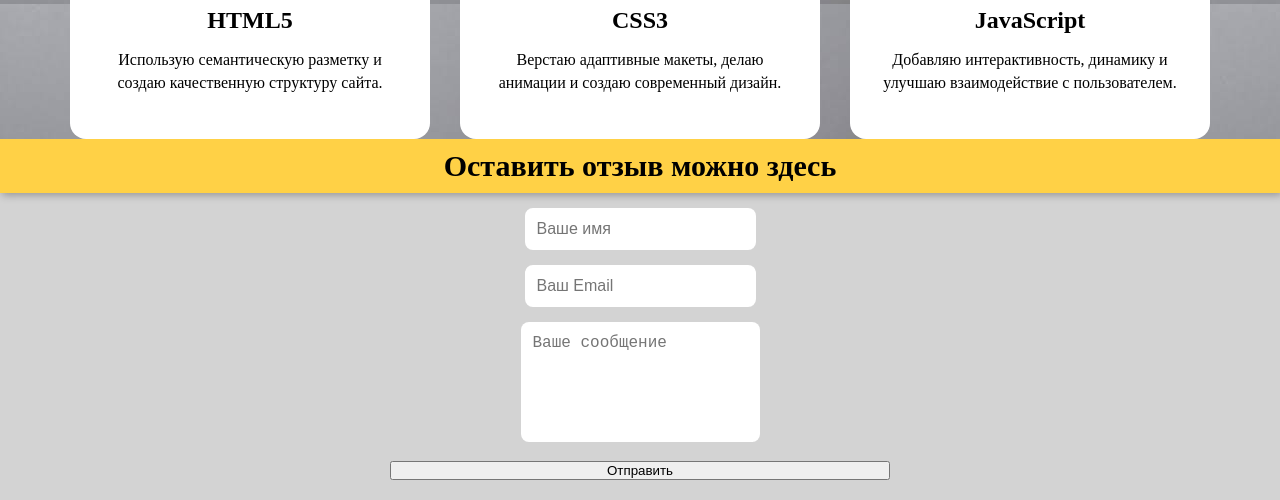
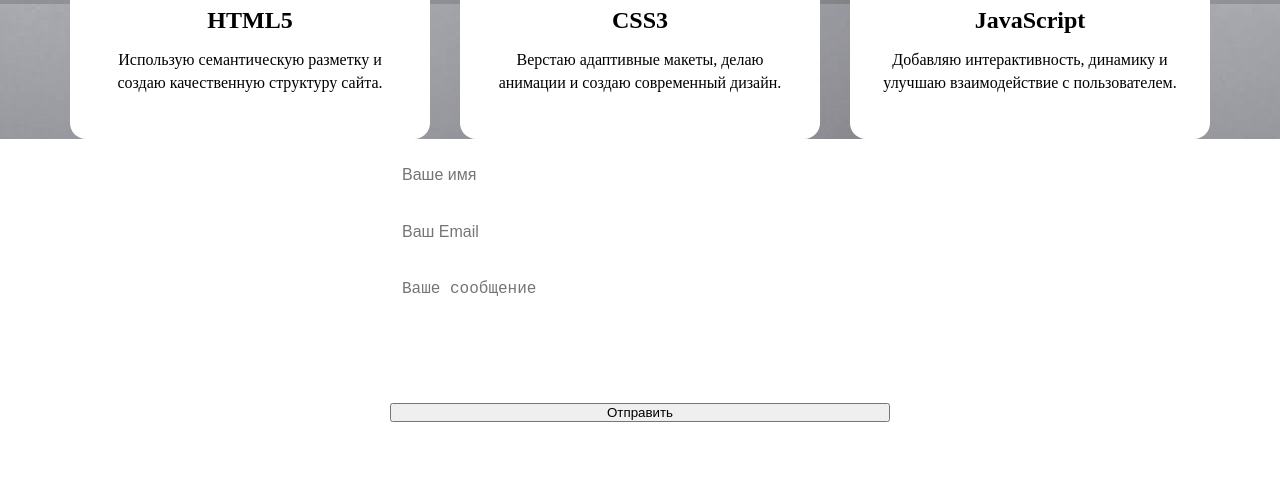
Before and after one commit to Ri4err/mysite, a plain HTML site: page index.html in a window 1280 px wide. Shown: the part 1498-1998 px from the top of the page. After the commit the page ends 1920 px from the top, so only its background shows below. Drawn offline with Linux system fonts and the light colour scheme.

Commit message:
Update index.html

```diff
--- a/index.html
+++ b/index.html
@@ -110,27 +110,15 @@
         </div>
     </div>
     </section>
-        <section class="contact" id="contact">
-        <h1 class="fonth1">Оставить отзыв можно здесь</h1>
-        <form action="https://getform.io/f/bwnvwgda" method="POST" class="contact-form" id="reviewForm">
-    <div class="form-group">
-        <input type="text" name="name" id="reviewName" placeholder="Ваше имя" required>
-        <div class="error-message" id="nameError"></div>
-    </div>
-    <div class="form-group">
-        <input type="email" name="email" id="reviewEmail" placeholder="Ваш Email" required>
-        <div class="error-message" id="emailError"></div>
-    </div>
-    <div class="form-group">
-        <textarea name="message" id="reviewMessage" placeholder="Ваше сообщение" required></textarea>
-        <div class="error-message" id="messageError"></div>
-    </div>
-    <input type="hidden" name="_gotcha" style="display:none !important">
-    <button type="submit" class="button">Отправить</button>
-</form>
+       <form action="https://getform.io/f/bwnvwgda" method="POST" class="contact-form">
+            <input type="text" name="name" placeholder="Ваше имя" required>
+            <input type="email" name="email" placeholder="Ваш Email" required>
+            <textarea name="message" placeholder="Ваше сообщение" required></textarea>
+            <input type="hidden" name="_gotcha" style="display:none !important">
+            <button type="submit" class="button">Отправить</button>
+       </form>
     </section>
     <script src="jquery-3.7.1.min.js"></script>
     <script src="script.js"></script>
     </body>
-
 </html>
```
